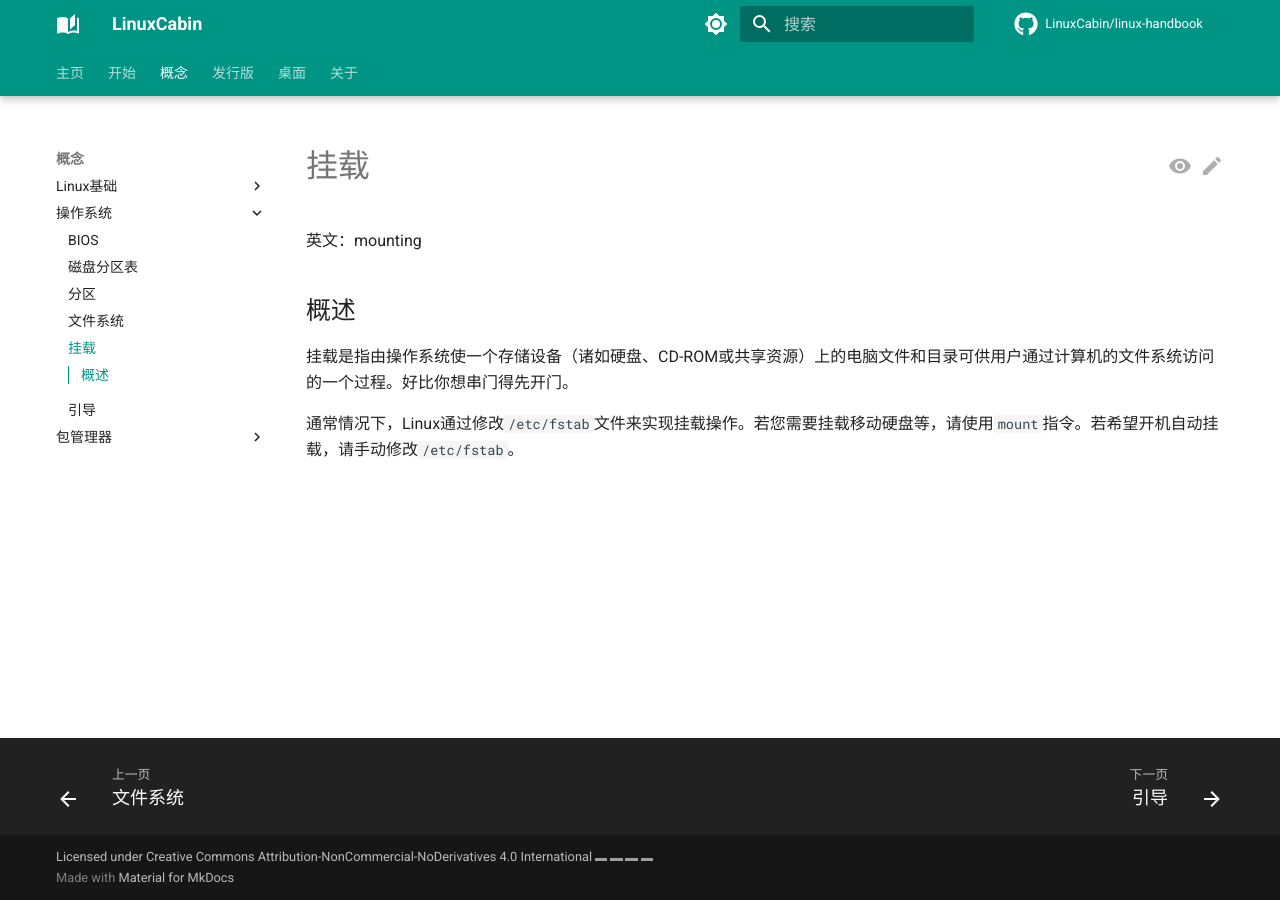
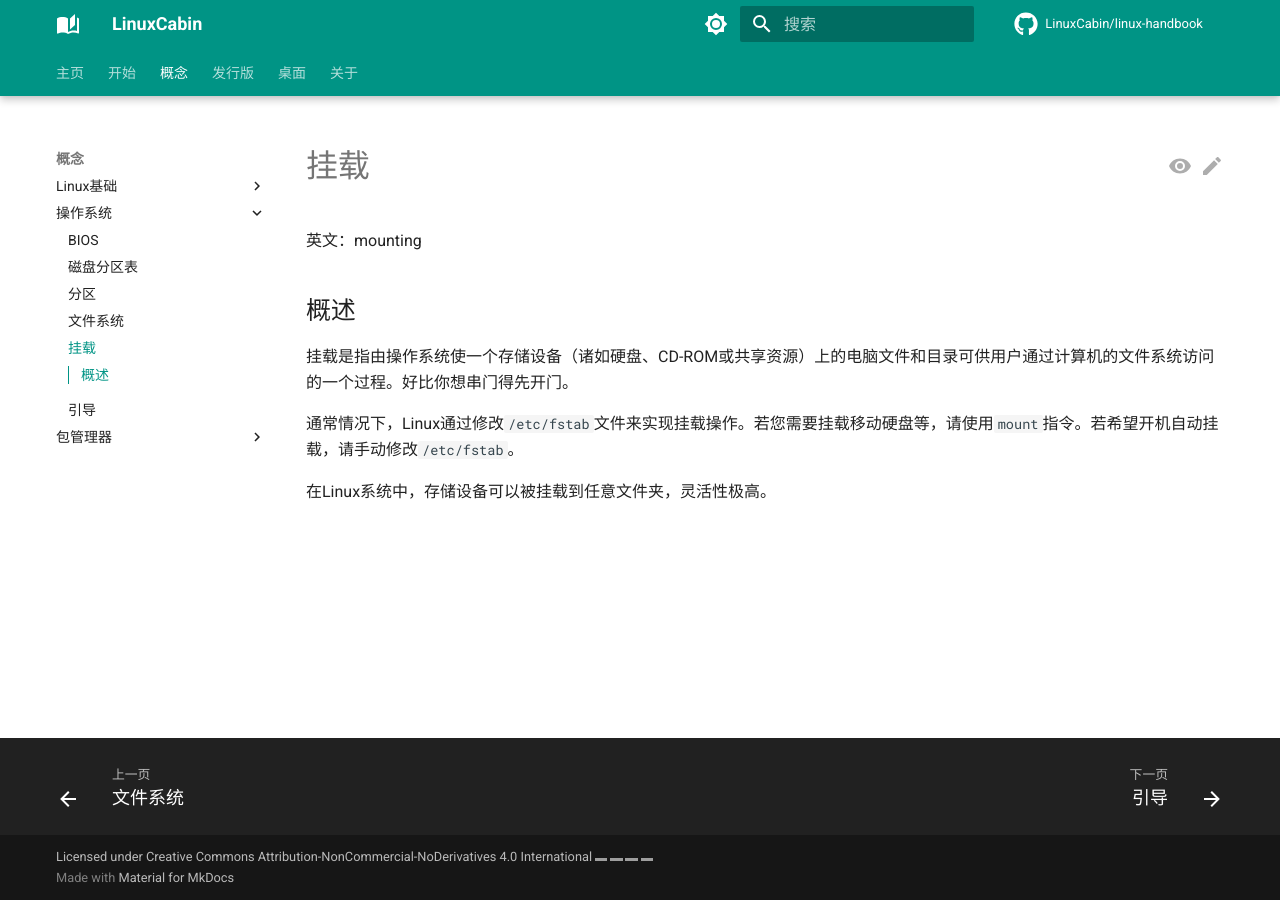
Before and after one commit to LinuxCabin/linux-handbook, an MkDocs documentation site: the page built from docs/concepts/operating_system/mounting.md, in a window 1280 px wide. Built offline with MkDocs 1.6.1 and Material for MkDocs 9.7.7, drawn with Linux system fonts in a browser that asks for light colours; comment, search, counter and statistics services are not loaded; part of the change alters nothing that is shown; grey boxes are pictures that could not be loaded.

Commit message:
Rename DE

```diff
--- a/docs/concepts/operating_system/mounting.md
+++ b/docs/concepts/operating_system/mounting.md
@@ -7,3 +7,5 @@
 挂载是指由操作系统使一个存储设备（诸如硬盘、CD-ROM或共享资源）上的电脑文件和目录可供用户通过计算机的文件系统访问的一个过程。好比你想串门得先开门。
 
 通常情况下，Linux通过修改`/etc/fstab`文件来实现挂载操作。若您需要挂载移动硬盘等，请使用`mount`指令。若希望开机自动挂载，请手动修改`/etc/fstab`。
+
+在Linux系统中，存储设备可以被挂载到任意文件夹，灵活性极高。
--- a/mkdocs.yml
+++ b/mkdocs.yml
@@ -126,6 +126,6 @@ nav:
       - distros/arch/cachy.md
     - distros/nixos.md
   - 桌面:
-      - dde/kde.md
-      - dde/gnome.md
+      - de/kde.md
+      - de/gnome.md
   - 关于: about.md
```
Also changed, not shown: docs/de/gnome.md (renamed from docs/dde/gnome.md), docs/de/kde.md (renamed from docs/dde/kde.md), docs/de/niri.md (added).
